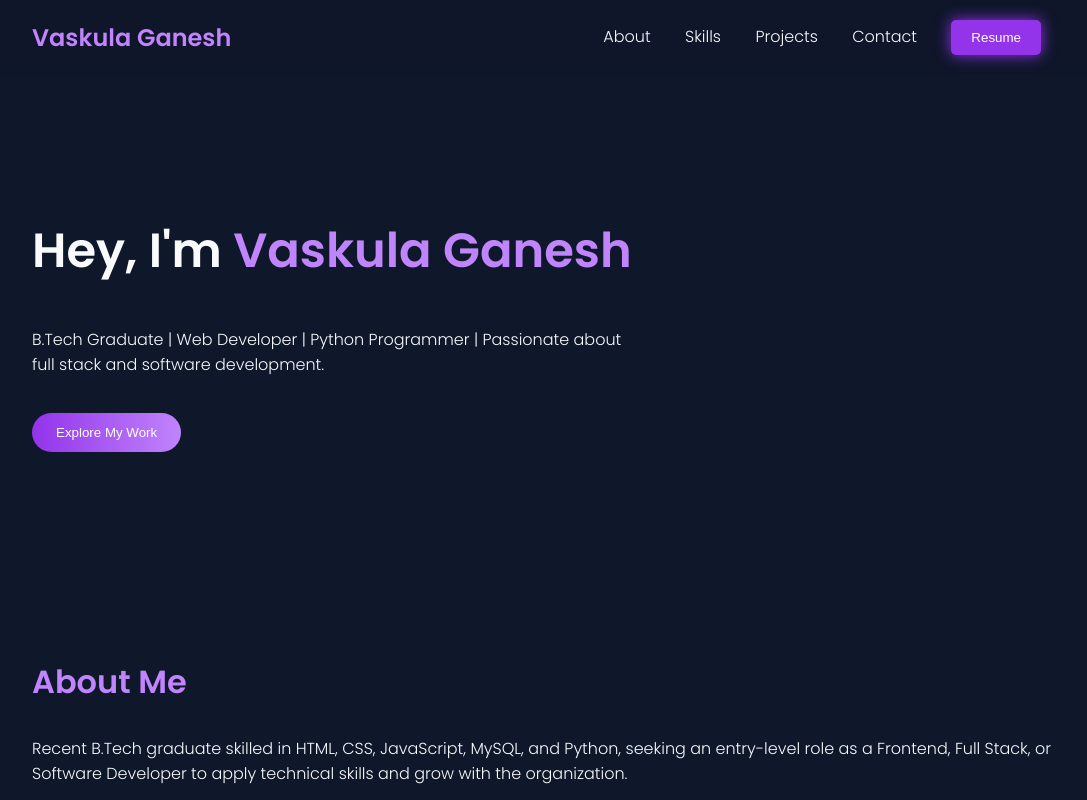
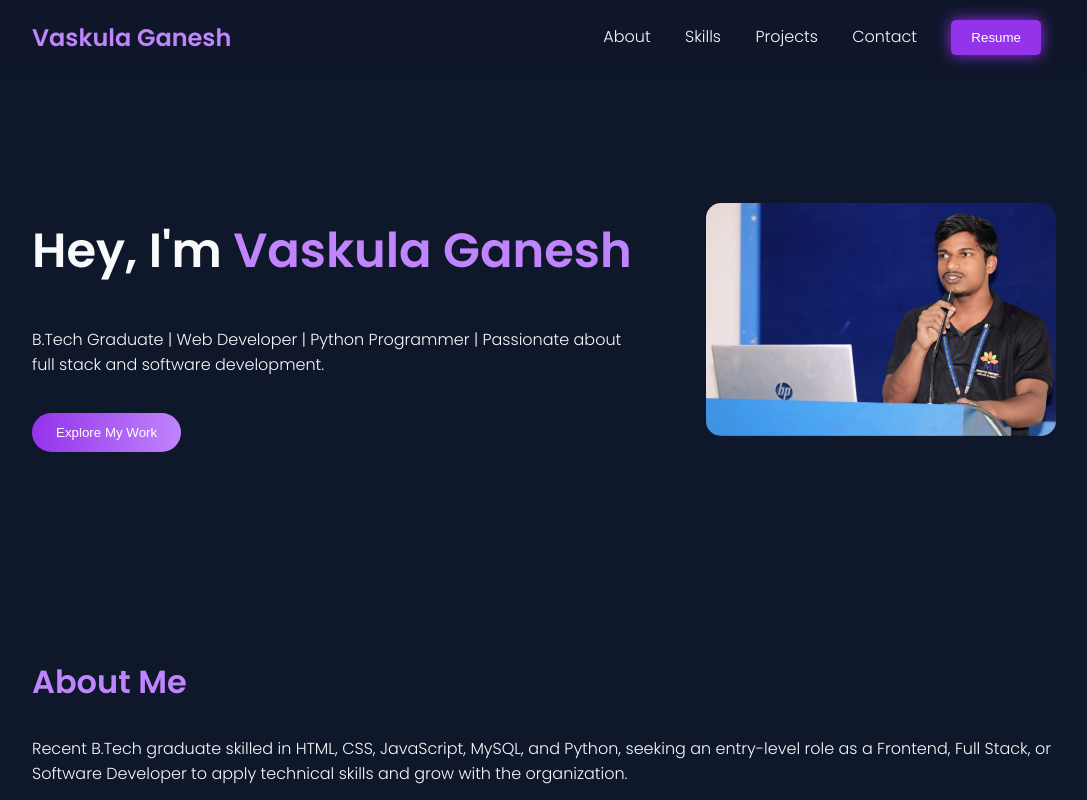
Before and after one commit to ganeshv61/Portfolio, a plain HTML site: page index.html in a window 1280 px wide. Shown: the top 800 px of the page, without its empty margins (96-1183 px from the left). Drawn offline with Linux system fonts and the light colour scheme.

Commit message:
Update index.html
Added my photo

```diff
--- a/index.html
+++ b/index.html
@@ -133,6 +133,10 @@
         .animated-section {
             animation: fadeInHighlight 0.7s ease-in-out;
         }
+        .photo{
+            border-radius: 15px;
+
+        }
     </style>
 </head>
 
@@ -160,7 +164,7 @@
             <a href="#about"><button class="btn-primary">Explore My Work</button></a>
         </div>
         <div class="hero-img">
-            <!-- Optional hero image -->
+            <img class="photo" src="Me.jpg">
         </div>
     </section>
 
```
